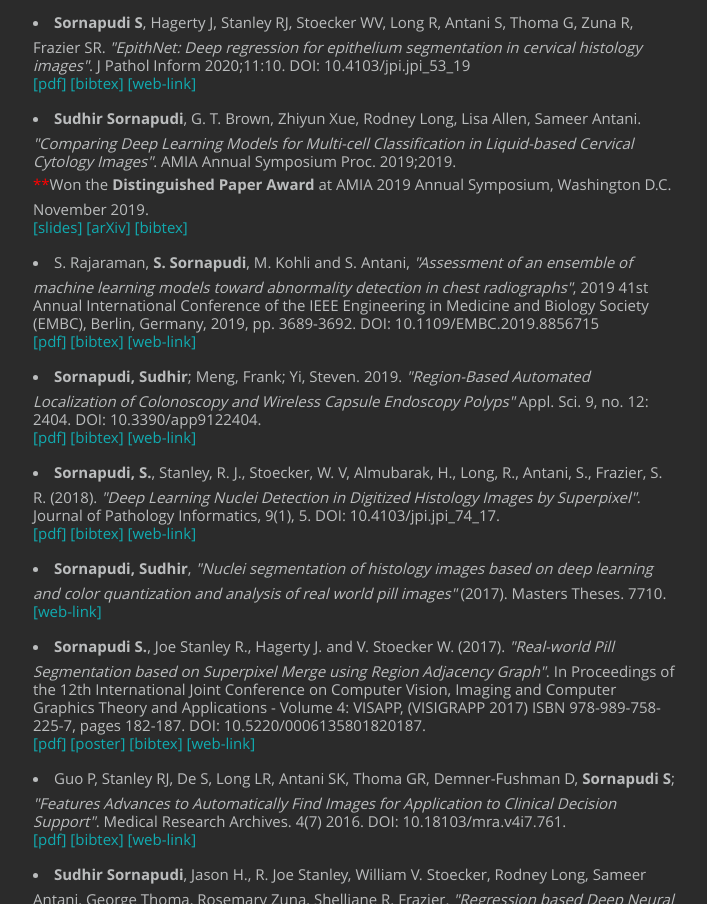
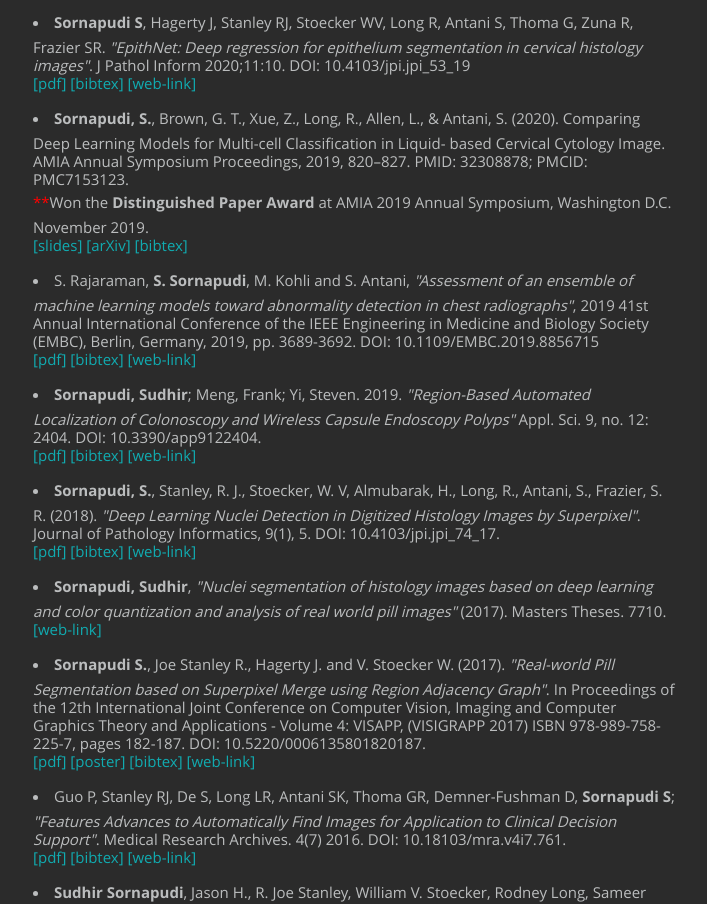
Before and after one commit to Sdhir/sdhir.github.io, a plain HTML site: page index.html in a window 1280 px wide. Shown: the part 1694-2598 px from the top of the page, without its empty margins (372-1079 px from the left). Drawn offline with nearby package versions, Linux system fonts and the light colour scheme; files whose address does not match are found by name.

Commit message:
amia paper citation updated

```diff
--- a/index.html
+++ b/index.html
@@ -169,9 +169,9 @@
                               <a href="http://www.jpathinformatics.org/text.asp?2020/11/1/10/281606">[web-link] </a>
                            </li>
 
-                           <li><strong>Sudhir Sornapudi</strong>, G. T. Brown, Zhiyun Xue, Rodney Long, Lisa Allen, Sameer Antani.
-                              <i>"Comparing Deep Learning Models for Multi-cell Classification in Liquid-based Cervical Cytology Images"</i>.
-                              AMIA Annual Symposium Proc. 2019;2019.</br>
+                           <li><strong>Sornapudi, S.</strong>, Brown, G. T., Xue, Z., Long, R., Allen, L., & Antani, S. (2020).
+                              Comparing Deep Learning Models for Multi-cell Classification in Liquid- based Cervical Cytology Image.
+                              AMIA Annual Symposium Proceedings, 2019, 820–827. PMID: 32308878; PMCID: PMC7153123.</br>
                               <font color="red">**</font>Won the <strong>Distinguished Paper Award</strong> at AMIA 2019 Annual Symposium, Washington D.C. November 2019.</br>
                               <a href="files/papers/sudhir_amia_2019.pdf">[slides] </a>
                               <a href="https://arxiv.org/abs/1910.00722">[arXiv] </a>
```
Also changed, not shown: 2 other files.
